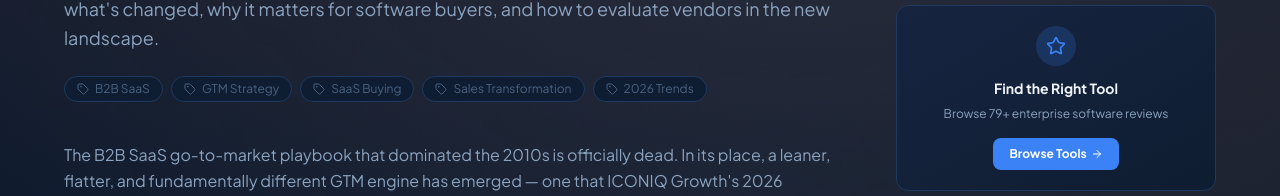
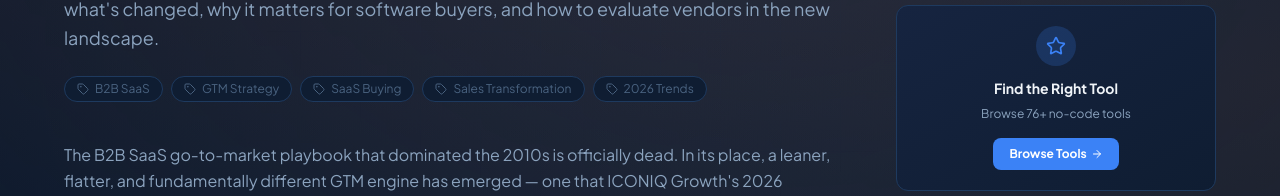
Before and after one commit to edi-tech-tools/nocode-tools-hub, a Next.js app: page /blog/b2b-saas-gtm-strategy-2026 in a window 1280 px wide. Shown: the part 449-645 px from the top of the page. Built offline with nearby package versions, Linux system fonts and the light colour scheme.

Commit message:
fix: batch CTA + data consistency fixes per Kimi v2.1 audit

```diff
--- a/app/blog/[slug]/page.tsx
+++ b/app/blog/[slug]/page.tsx
@@ -364,7 +364,7 @@ export default async function BlogPostPage({
                 </div>
                 <h3 className="text-sm font-bold text-[#F0F4F8] mb-2">Find the Right Tool</h3>
                 <p className="text-xs text-[#8BA3BE] mb-4">
-                  Browse 79+ enterprise software reviews
+                  Browse 76+ no-code tools
                 </p>
                 <Link
                   href="/"
```
